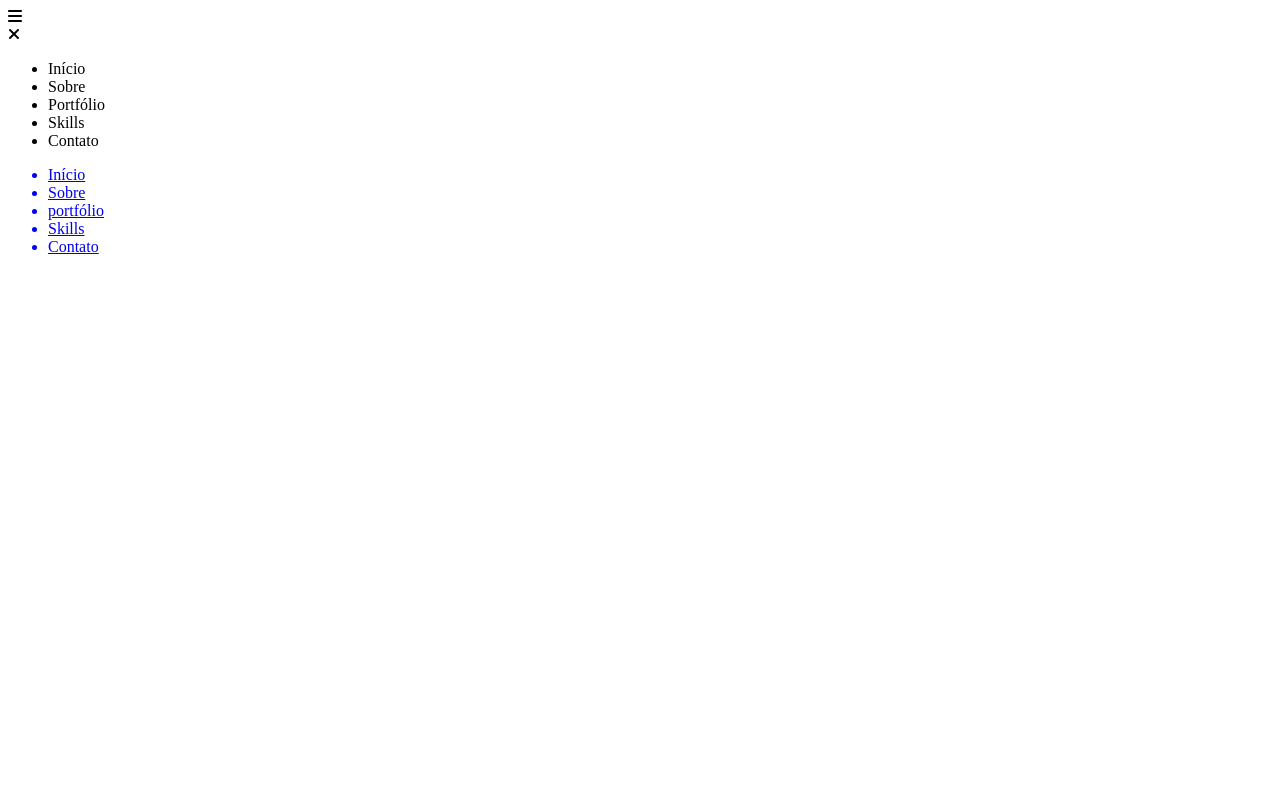
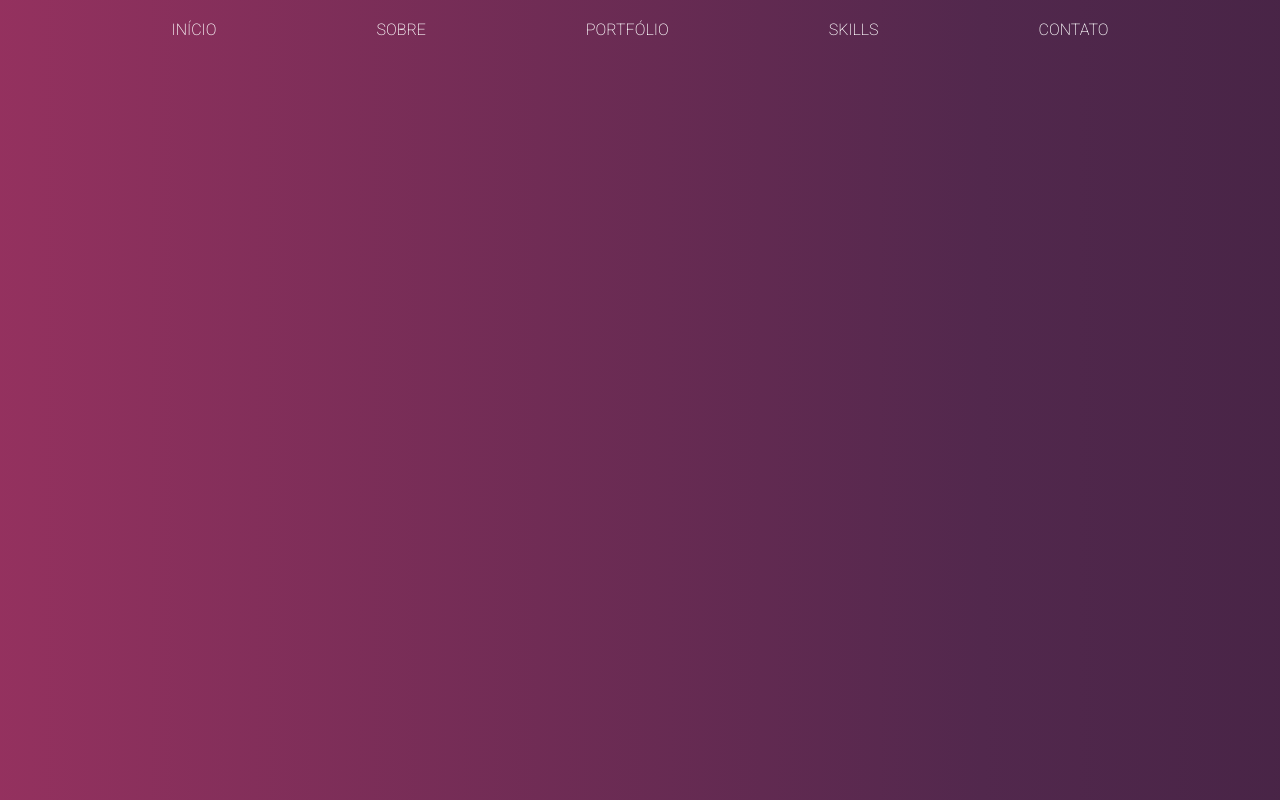
Before and after one commit to DiogoGoularttt/Curriculo, a plain HTML site: page index.html in a window 1280 px wide. Drawn offline with Linux system fonts and the light colour scheme.

Commit message:
:rocket: Correcão de bug

```diff
--- a/index.html
+++ b/index.html
@@ -9,14 +9,16 @@
     />
     <link rel="preconnect" href="https://fonts.googleapis.com" />
     <link rel="preconnect" href="https://fonts.gstatic.com" crossorigin />
-    <link rel="preconnect" href="https://fonts.googleapis.com" />
-    <link rel="preconnect" href="https://fonts.gstatic.com" crossorigin />
-    <link href="https://fonts.googleapis.com/css2?family=Roboto:wght@100..900&display=swap" rel="stylesheet"/>
+    <link
+      href="https://fonts.googleapis.com/css2?family=Roboto:wght@100..900&display=swap"
+      rel="stylesheet"
+    />
     <link
       rel="stylesheet"
       href="assets/css/style-mobile.css"
       media="(max-width: 768px)"
     />
+    <link rel="stylesheet" href="assets/css/style.css" />
     <script
       defer
       src="https://kit.fontawesome.com/4b33774696.js"
```
